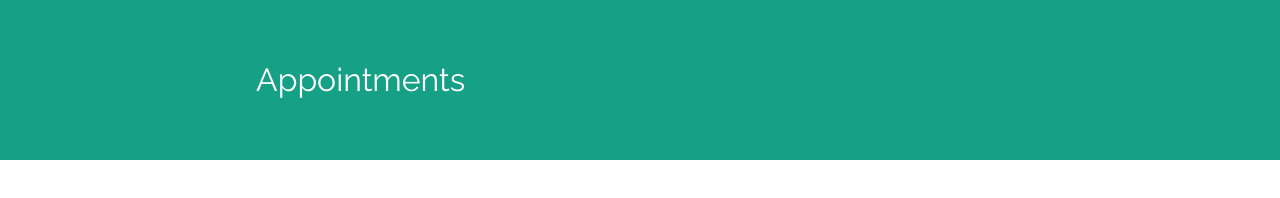
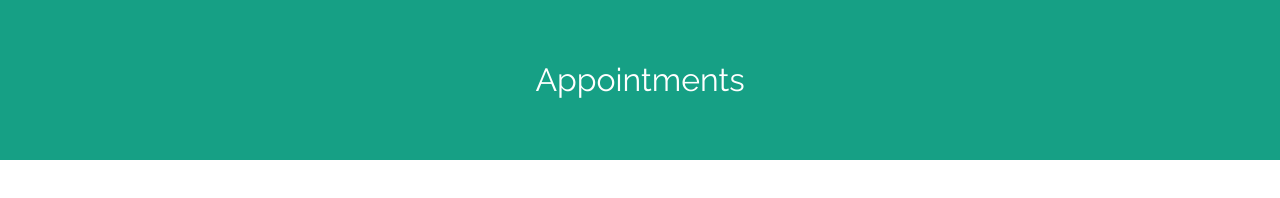
Before and after one commit to ahightman/Appointment_Application, a plain HTML site: page index.html in a window 1280 px wide. Drawn offline with Linux system fonts and the light colour scheme; some icons are missing.

Commit message:
centering all headers

```diff
--- a/css/main.css
+++ b/css/main.css
@@ -13,13 +13,12 @@ header {
   color: white;
   padding-bottom: 5%;
   margin-bottom: .5em;
-
+  text-align: center;
 }
 
 .header-title {
   font-size: 2em;
   margin-top: 5%;
-  margin-left: 20%;
   display: inline-block;
   position: relative;
 }
```
